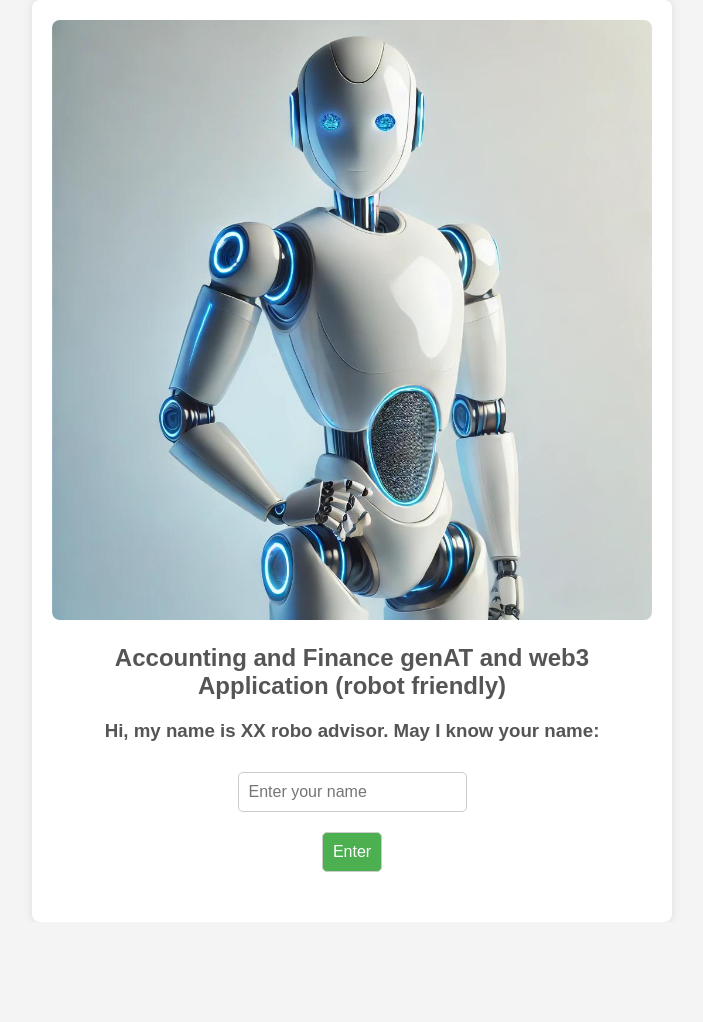
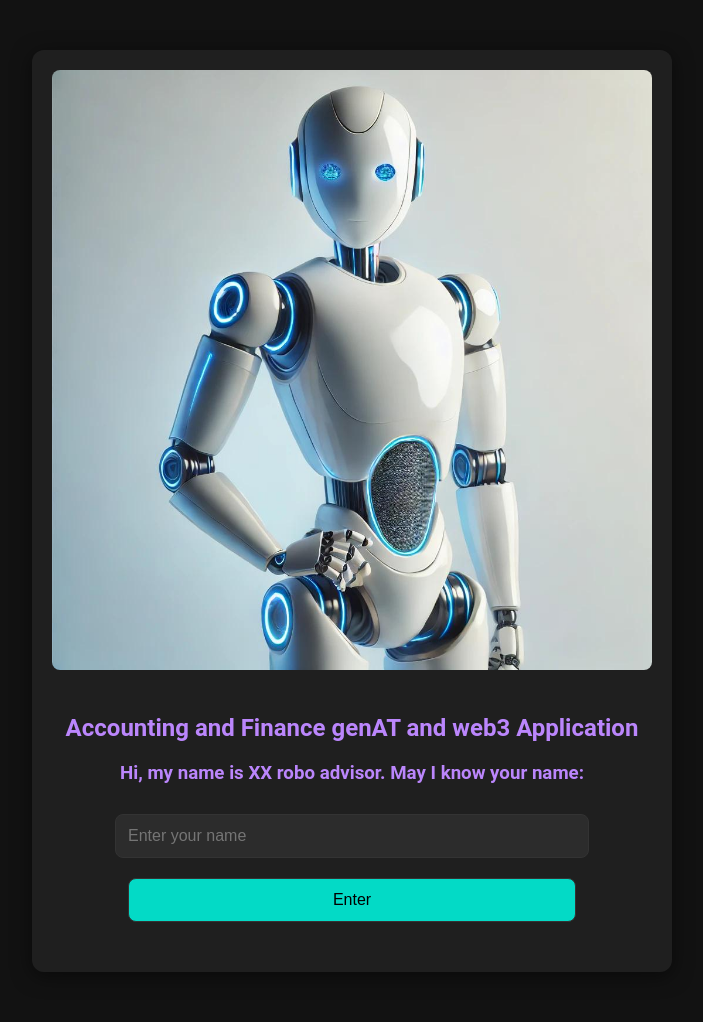
Before and after one commit to SDW1222/financial-genai-web3, a Flask app: page / in a window 1280 px wide. Shown: the whole page, without its empty margins (288-991 px from the left). Before the commit the page ends 872 px from the top, so only its background shows below. Run offline with Flask 3, Linux system fonts and the light colour scheme.

Commit message:
Update index.html

```diff
--- a/templates/index.html
+++ b/templates/index.html
@@ -6,15 +6,15 @@
     <title>TT Robo Advisor</title>
     <style>
         body {
-            font-family: Arial, sans-serif;
+            font-family: 'Roboto', sans-serif;
             margin: 0;
             padding: 0;
-            background-color: #f4f4f4;
-            color: #333;
+            background-color: #121212;
+            color: #e0e0e0;
         }
 
         h2, h3 {
-            color: #555;
+            color: #bb86fc;
             text-align: center;
         }
 
@@ -26,48 +26,57 @@
         }
 
         input[type="text"], input[type="submit"] {
-            padding: 10px;
+            padding: 12px;
             margin: 10px;
-            border-radius: 5px;
-            border: 1px solid #ccc;
+            border-radius: 8px;
+            border: 1px solid #333;
             font-size: 16px;
+            width: 80%;
+        }
+
+        input[type="text"] {
+            background-color: #2c2c2c;
+            color: #e0e0e0;
         }
 
         input[type="submit"] {
-            background-color: #4CAF50;
-            color: white;
+            background-color: #03dac6;
+            color: #000;
             cursor: pointer;
-            transition: background-color 0.3s ease;
+            transition: background-color 0.3s ease, transform 0.2s ease;
         }
 
         input[type="submit"]:hover {
-            background-color: #45a049;
+            background-color: #018786;
+            transform: scale(1.05);
         }
 
         .container {
             max-width: 600px;
-            margin: 0 auto;
+            margin: 50px auto;
             padding: 20px;
-            background-color: white;
-            box-shadow: 0 0 10px rgba(0, 0, 0, 0.1);
-            border-radius: 8px;
+            background-color: #1f1f1f;
+            box-shadow: 0 4px 20px rgba(0, 0, 0, 0.5);
+            border-radius: 12px;
+            text-align: center;
         }
 
         .container img {
             max-width: 100%;
             height: auto;
             border-radius: 8px;
+            margin-bottom: 20px;
         }
 
         @media (max-width: 600px) {
             .container {
-                margin: 10px;
-                padding: 10px;
+                margin: 20px;
+                padding: 15px;
             }
 
             input[type="text"], input[type="submit"] {
                 width: 100%;
-                margin: 5px 0;
+                margin: 8px 0;
             }
         }
     </style>
@@ -75,7 +84,7 @@
 <body>
     <div class="container img">
         <img src="https://github.com/SDW1222/financial-genai-web3/blob/main/templates/images/robot.png?raw=true" alt="Smart Robot">
-        <h2>Accounting and Finance genAT and web3 Application (robot friendly)</h2>
+        <h2>Accounting and Finance genAT and web3 Application</h2>
         <h3>Hi, my name is XX robo advisor. May I know your name:</h3>
         <form action="/main" method="post">
             <input type="text" name="q" placeholder="Enter your name">
```
